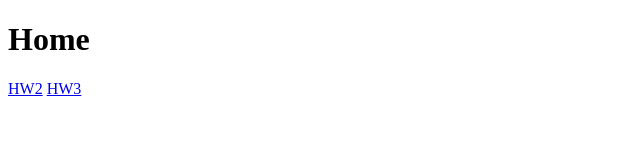
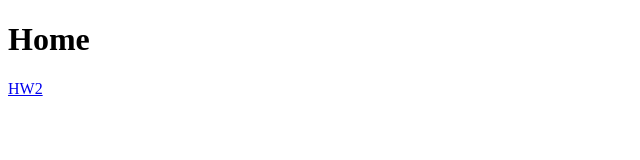
Before and after one commit to Ljy05744/public, a plain HTML site: page index.html in a window 1280 px wide. Shown: the full height of the page, 0-640 px from the left. Drawn offline with Linux system fonts and the light colour scheme.

Commit message:
update index

```diff
--- a/index.html
+++ b/index.html
@@ -10,7 +10,7 @@
 <body>
     <h1>Home</h1>
     <a href="./Phongshading.html">HW2</a>
-    <a href="./hw3.html">HW3</a>
+
 </body>
 
 </html>
```
